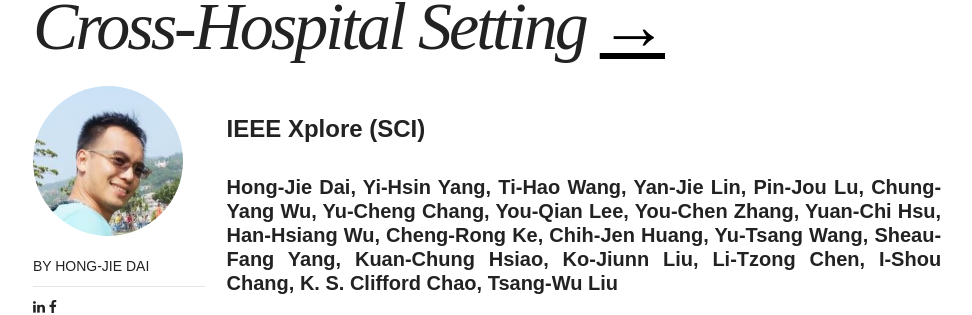
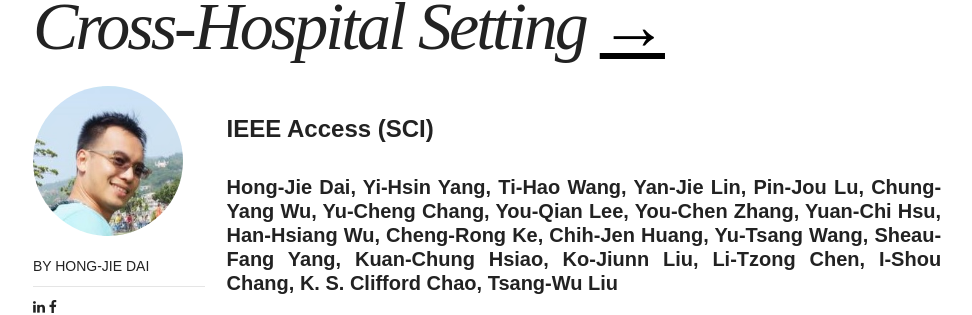
Before and after one commit to nkustislab/nkustislab.github.io, a Jekyll site: the page built from _posts/publication/2021-10-11-202103.md, in a window 1280 px wide. Shown: the part 686-1001 px from the top of the page, without its empty margins (153-1125 px from the left). Built offline with Jekyll 4.4.1, drawn with Linux system fonts in a browser that asks for light colours; nearby versions of some CDN libraries; comment, search, counter and statistics services are not loaded.

Commit message:
更改publication資訊

```diff
--- a/_data/journal.yml
+++ b/_data/journal.yml
@@ -63,5 +63,5 @@ cmpbu:
   url: https://www.sciencedirect.com/journal/computer-methods-and-programs-in-biomedicine-update
 
 IEEE:
-  full: "IEEE Xplore"
+  full: "IEEE Access"
   url: https://ieeexplore.ieee.org/Xplore/home.jsp
```
